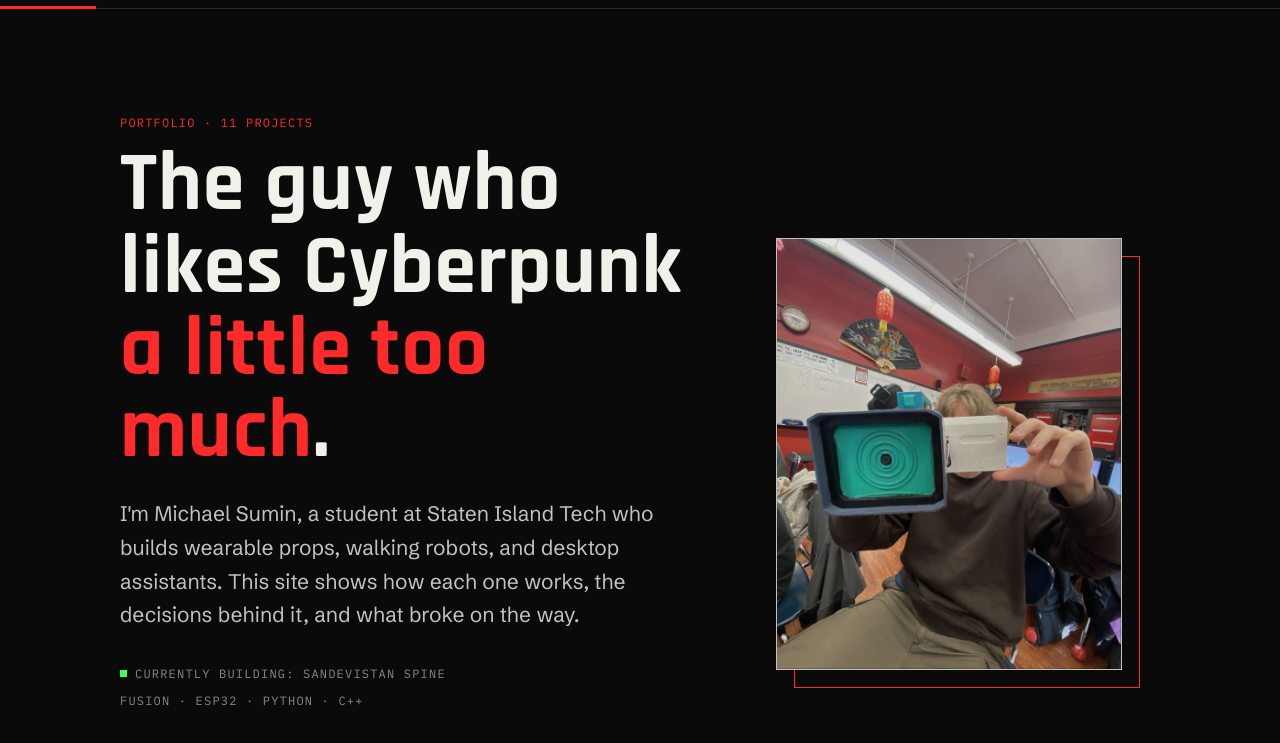
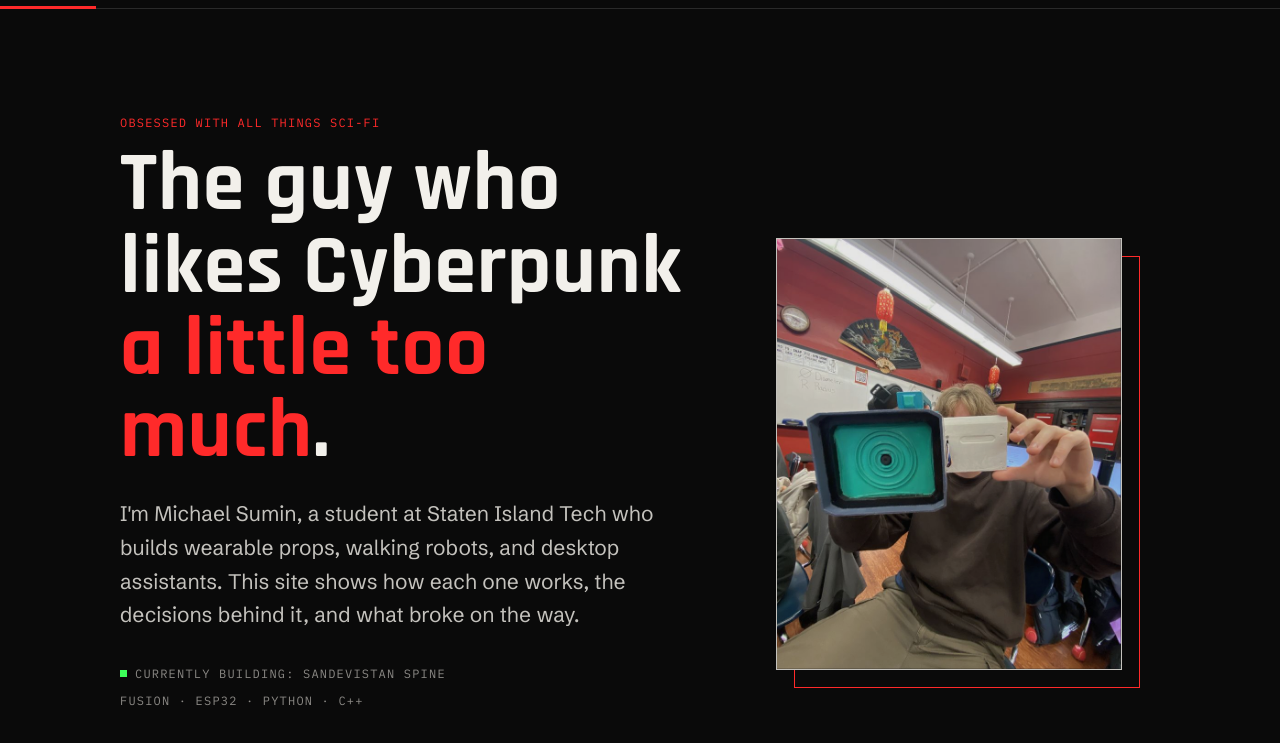
Before and after one commit to michaelsumin78-hue/michaelsumin78-hue.github.io, a plain HTML site: page index.html in a window 1280 px wide. Shown: the part 52-795 px from the top of the page. Drawn offline with Linux system fonts and the light colour scheme.

Commit message:
Hero label: Obsessed with all things sci-fi

```diff
--- a/index.html
+++ b/index.html
@@ -37,7 +37,7 @@
 <section class="hero">
   <div class="wrap hero-grid">
   <div>
-    <p class="label">Portfolio · 11 projects</p>
+    <p class="label">Obsessed with all things sci-fi</p>
     <h1>The guy who likes Cyberpunk <em>a little too much</em>.</h1>
     <p class="lede">I'm Michael Sumin, a student at Staten Island Tech who builds wearable props, walking robots, and desktop assistants. This site shows how each one works, the decisions behind it, and what broke on the way.</p>
     <div class="hero-meta label">
```
